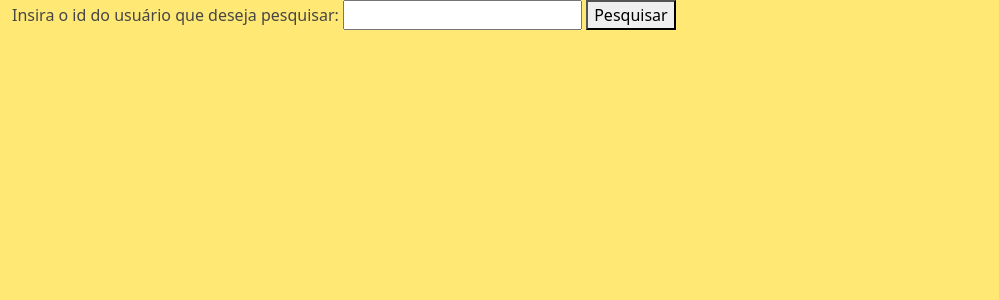
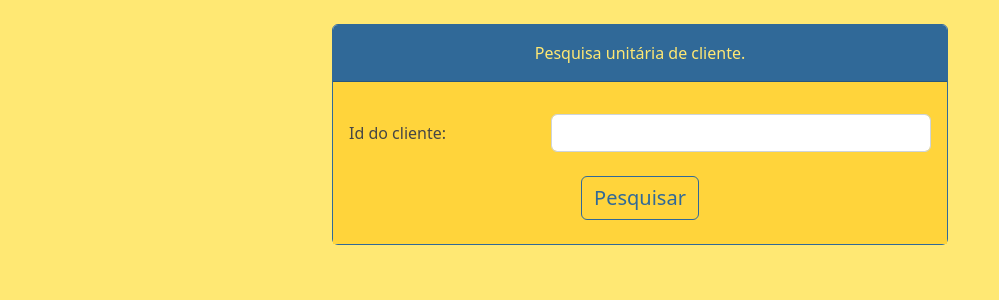
Before and after one commit to CarlosNR/Ston, a Flask app: page /read/cliente in a window 1280 px wide. Shown: the part 86-386 px from the top of the page, without its empty margins (0-999 px from the left). Run offline with Flask 2, Linux system fonts and the light colour scheme; some libraries are stand-ins or nearby versions.

Commit message:
front: listaCliente

```diff
--- a/src/app.py
+++ b/src/app.py
@@ -67,17 +67,17 @@ def readCliente1():
 def readCliente2():
 
     id = request.form['id']
-    dadosLogin = achaCliente(id)
+    dadosUsuario = achaCliente(id)
     nomeJogos = []
-    if (dadosLogin):
+    if (dadosUsuario):
       compras = achaCompras(id)
       if(compras):
         for compra in compras:
           jogo = achaJogoId(compra[2])
           nomeJogos.append(jogo[1])
-        return render_template('/public/clientes/listaCliente.html', dadosLogin=dadosLogin, nomeJogos=nomeJogos)
+        return render_template('/public/clientes/listaCliente.html', dadosUsuario=dadosUsuario, nomeJogos=nomeJogos)
       else:
-        return render_template('/public/clientes/listaCliente.html', dadosLogin=dadosLogin)
+        return render_template('/public/clientes/listaCliente.html', dadosUsuario=dadosUsuario)
     else:
       nenhum = True
       return render_template('/public/clientes/listaCliente.html', nenhum=nenhum)
--- /dev/null
+++ b/src/static/js/ValidaReadCliente/id.js
@@ -0,0 +1,14 @@
+const validarId = async () => {
+
+    const formCadastro = document.forms["formBuscaIdCliente"]
+    const idFormElement = formCadastro['id']
+    const id = Number(idFormElement.value)
+    console.log(id)
+    if(id > 0){
+        idFormElement.setCustomValidity("")
+    }else{
+        idFormElement.setCustomValidity("id invalido, inserir um número maior que 0.")
+        idFormElement.reportValidity()
+    }
+
+}
--- a/src/templates/public/Clientes/listaCliente.html
+++ b/src/templates/public/Clientes/listaCliente.html
@@ -2,31 +2,63 @@
 
 {% block content %}
 
-<form action="/read/cliente" method="POST">
-    <label for="id">Insira o id do usuário que deseja pesquisar:</label>
-    <input name="id" type="number">
-    <button type="submit">Pesquisar</button>
+<div class="row justify-content-center mt-4">
+    <div class="col-8 col-sm-6 align-items-center">
+        <div class="card" id="card">
+            <div class="card-header" id="cardHeader">
+                <div class="row my-2 align-items-center">
+                    <p class="card-text">Pesquisa unitária de cliente.</p>
+                    {% if nenhum == True %}
+                        <p class="card-text">Cliente solicitado não está cadastrado.</p>
+                    {% endif %}
+                </div>
+            </div>
+            <div class="card-body" id="cardBody">
+                <div class="row my-2 align-items-center">
+                    <form name="formBuscaIdCliente" action="/read/cliente" method="POST">
+                        <div class="row mt-2 align-items-center">
+                            <div class="col-sm-4"><label for="id" class="form-label"><p>Id do cliente:</p></label></div>
+                            <div class="col-sm-8"><input name="id" type="text" class="form-control" onfocusout="validarId()"></div>
+                            <div class="col-12 mt-4 text-center"><button class="btn" type="submit" id="cardButton" onclick="validarId()">Pesquisar</button></div>
+                        </div>
                     </form>
+                </div>
+            </div>
+        </div>
+    </div>
+</div>
 
-{% if dadosLogin %}
-    <p>O cliente de id: {{dadosLogin.0}}</p>
-    <p>Se chama: {{dadosLogin.1}}</p>
-    <p>Nasceu em: {{dadosLogin.2.strftime('%d-%m-%Y')}}</p>
-    <p>Tem de saldo: {{dadosLogin.3}}</p>
-    <p>Email: {{dadosLogin.5}}</p>
+{% if dadosUsuario %}
+
+    <div class="row justify-content-center mt-4">
+        <div class="col-8 col-sm-6 align-items-center">
+            <div class="card" id="card">
+                <div class="card-body" id="cardBody">
+                    <div class="row my-2 align-items-center">
+                        <p class="card-text">O cliente de id: {{dadosUsuario.0}}</p>
+                        <p class="card-text">Se chama: {{dadosUsuario.1}}</p>
+                        <p class="card-text">Nasceu em: {{dadosUsuario.2.strftime('%d/%m/%Y')}}</p>
+                        <p class="card-text">Tem de saldo: {{dadosUsuario.3}}</p>
+                        <p class="card-text">Email: {{dadosUsuario.5}}</p>
+
                         {% if nomeJogos %}
-    <p>E realizou as seguintes compras:</p>
+                            <div class="col-12"><hr></div>
+                            <p class="card-text">E realizou as seguintes compras:</p>
                             {% for nomeJogo in nomeJogos %}
-        <p>{{nomeJogo}}</p>
+                                <p class="card-text">{{nomeJogo}}</p>
                                 {% endfor %}
                             {% else %}
-        <p>
-            Porém ainda não realizou nenhuma compra.
-            Não perca tempo, compre seus games na Ston!
-        </p>
+                                <div class="col-12"><hr></div>
+                                <p class="card-text">Porém ainda não realizou nenhuma compra.</p>
                             {% endif %}
-    {% elif nenhum == True %}
-        <p>Cliente solicitado não está cadastrado.</p>
+                    </div>
+                </div>
+            </div>
+        </div>
+    </div>
+
 {% endif %}
 
+<script defer src="{{url_for('static', filename='js/validaReadCliente/id.js') }}
+"></script>
 {% endblock %}
```
Lines whose indentation alone changed are shown as unchanged.
